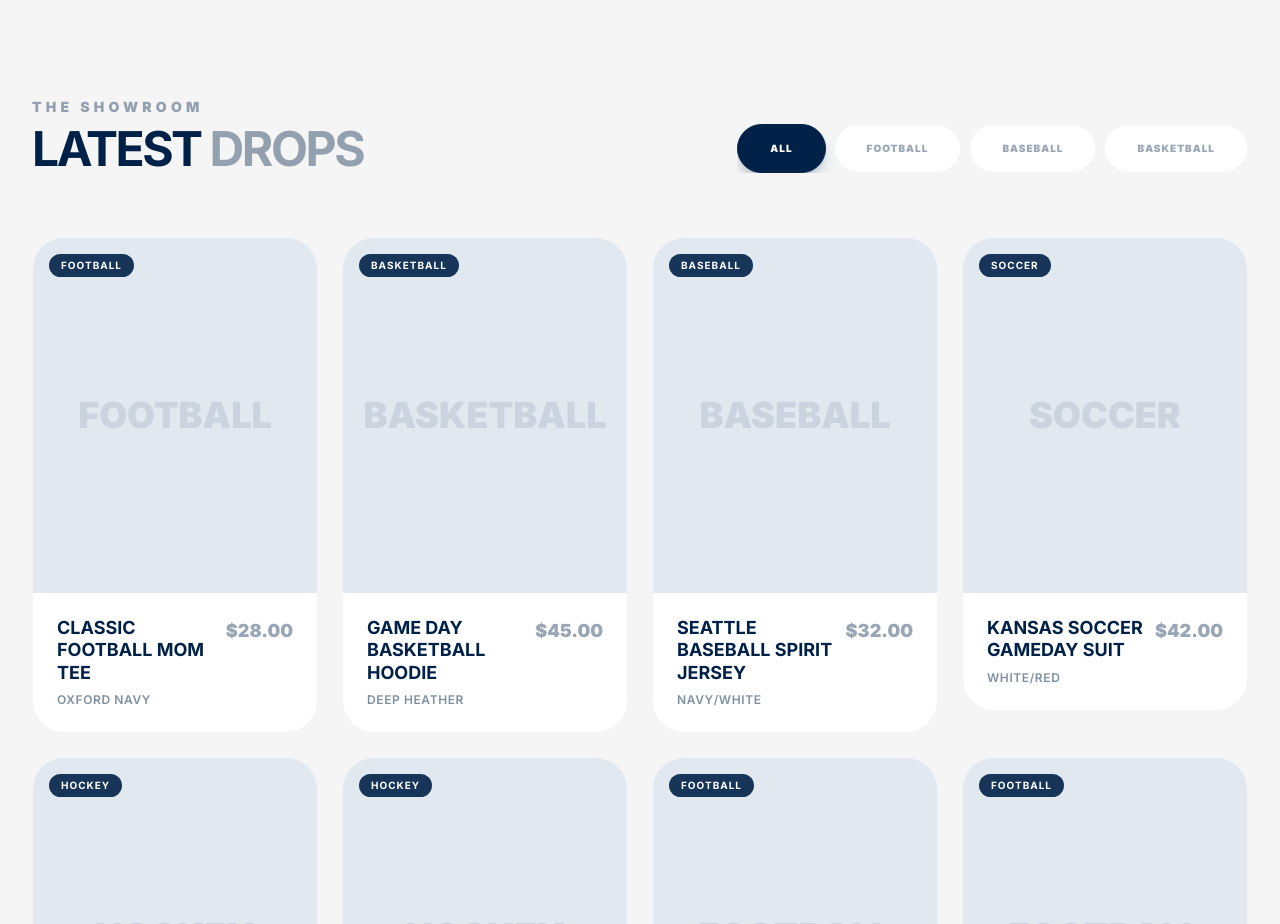
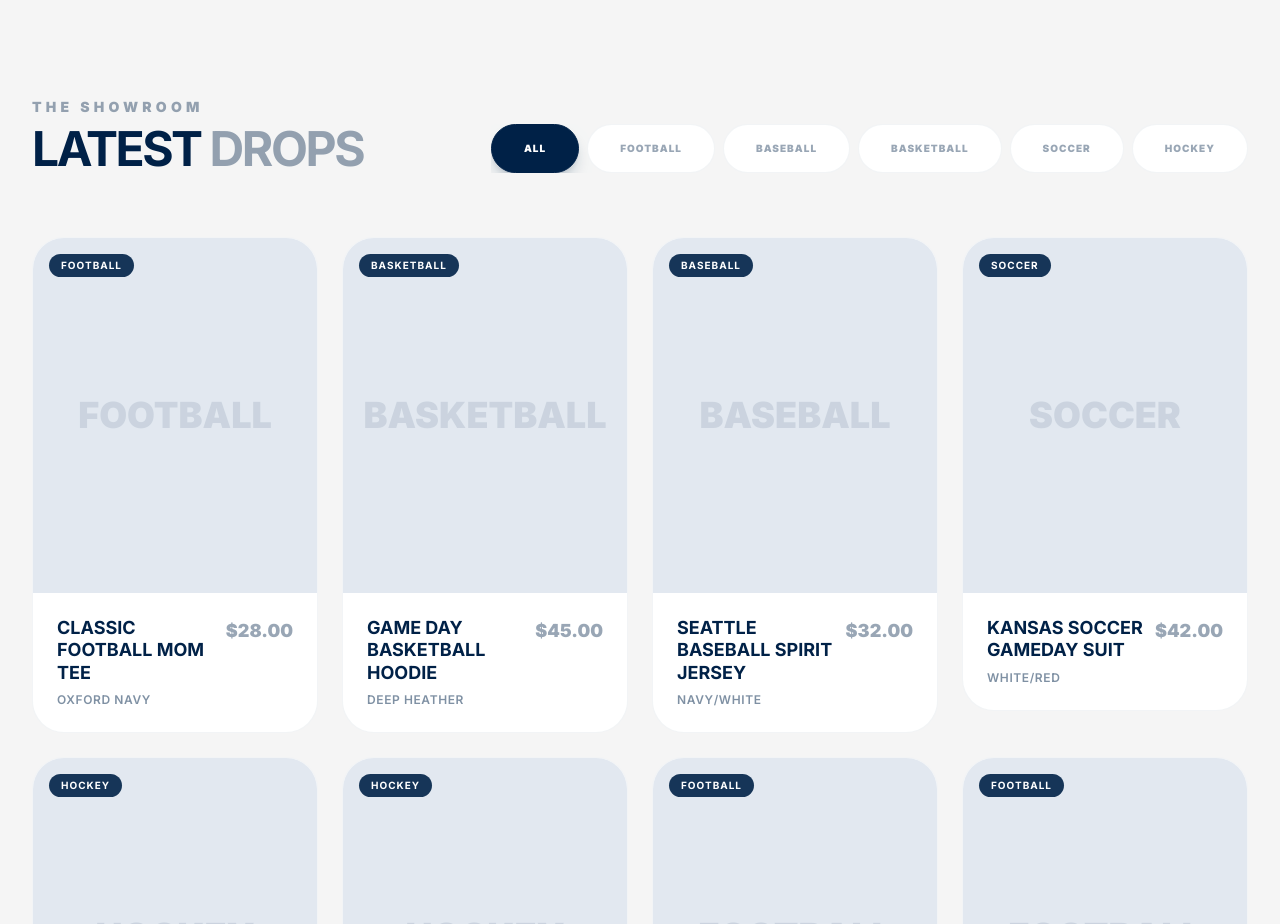
Before and after one commit to fidancetin1957/bleacherfield-showroom, a Next.js app: page / in a window 1280 px wide. Shown: the part 1580-2504 px from the top of the page. Built offline with nearby package versions, Linux system fonts and the light colour scheme.

Commit message:
💎 FIX: Added Soccer and Hockey to Showroom filters

```diff
--- a/src/components/ProductGrid.tsx
+++ b/src/components/ProductGrid.tsx
@@ -5,7 +5,7 @@ import { motion, AnimatePresence } from 'framer-motion';
 import ProductCard from './ProductCard';
 import { products } from '@/data/products';
 
-const categories = ['All', 'Football', 'Baseball', 'Basketball'];
+const categories = ['All', 'Football', 'Baseball', 'Basketball', 'Soccer', 'Hockey'];
 
 export default function ProductGrid() {
   const [activeCategory, setActiveCategory] = useState('All');
```
